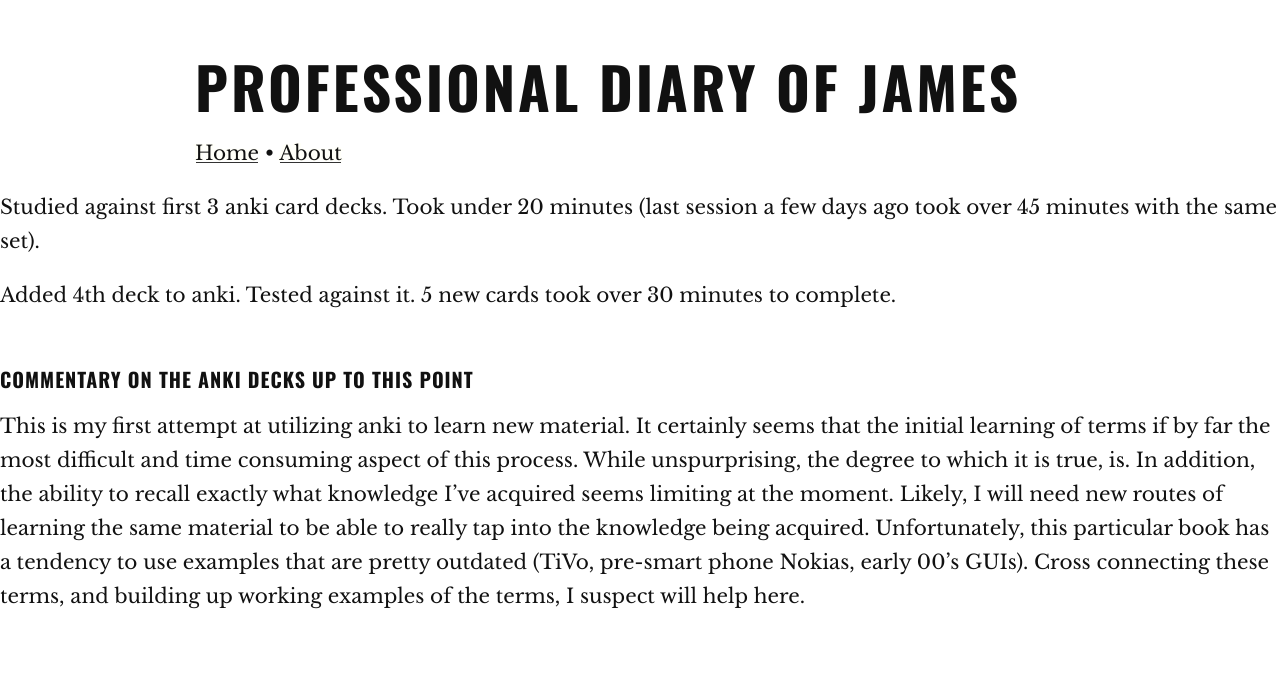
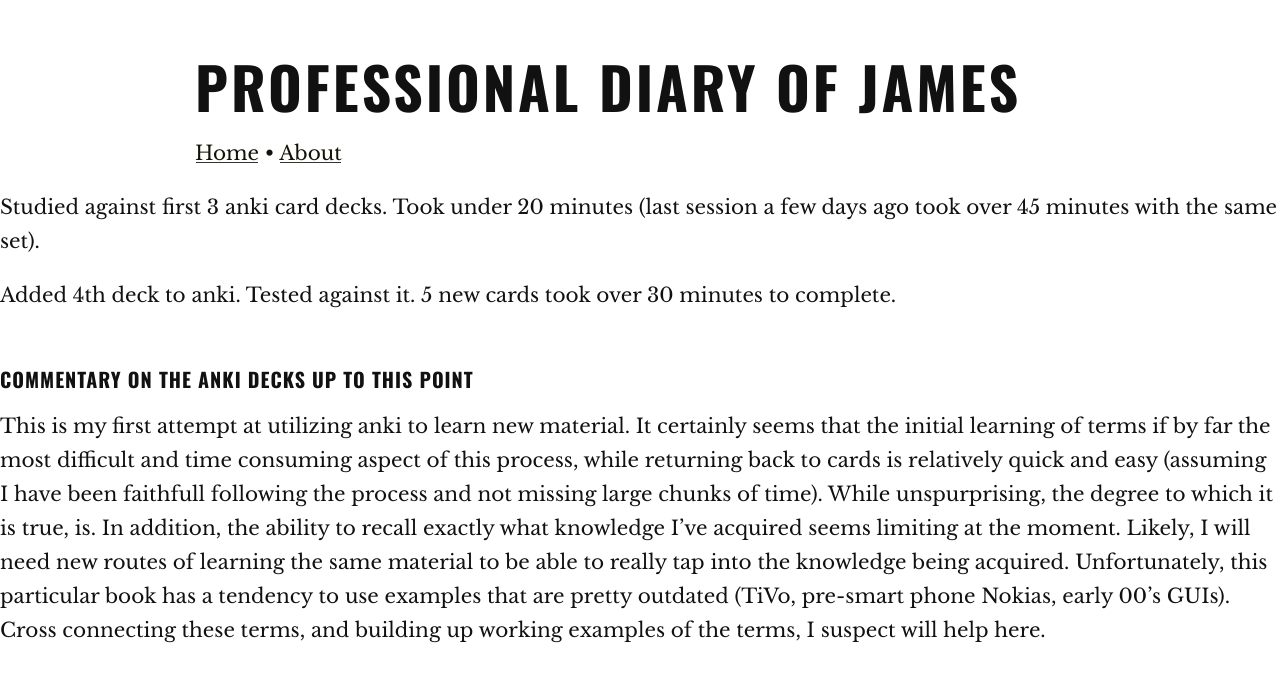
Before and after one commit to jpex/log, a Jekyll site: the page built from _posts/2017-11-06-9.md, in a window 1280 px wide. Shown: the top 682 px of the page. Built offline with Jekyll 4.4.1, drawn with Linux system fonts in a browser that asks for light colours.

Commit message:
Clarifying my comparison

```diff
--- a/_posts/2017-11-06-9.md
+++ b/_posts/2017-11-06-9.md
@@ -8,4 +8,4 @@
 
 ### Commentary on the anki decks up to this point
 
-This is my first attempt at utilizing anki to learn new material. It certainly seems that the initial learning of terms if by far the most difficult and time consuming aspect of this process. While unspurprising, the degree to which it is true, is. In addition, the ability to recall exactly what knowledge I've acquired seems limiting at the moment. Likely, I will need new routes of learning the same material to be able to really tap into the knowledge being acquired. Unfortunately, this particular book has a tendency to use examples that are pretty outdated (TiVo, pre-smart phone Nokias, early 00's GUIs). Cross connecting these terms, and building up working examples of the terms, I suspect will help here.
+This is my first attempt at utilizing anki to learn new material. It certainly seems that the initial learning of terms if by far the most difficult and time consuming aspect of this process, while returning back to cards is relatively quick and easy (assuming I have been faithfull following the process and not missing large chunks of time). While unspurprising, the degree to which it is true, is. In addition, the ability to recall exactly what knowledge I've acquired seems limiting at the moment. Likely, I will need new routes of learning the same material to be able to really tap into the knowledge being acquired. Unfortunately, this particular book has a tendency to use examples that are pretty outdated (TiVo, pre-smart phone Nokias, early 00's GUIs). Cross connecting these terms, and building up working examples of the terms, I suspect will help here.
```
